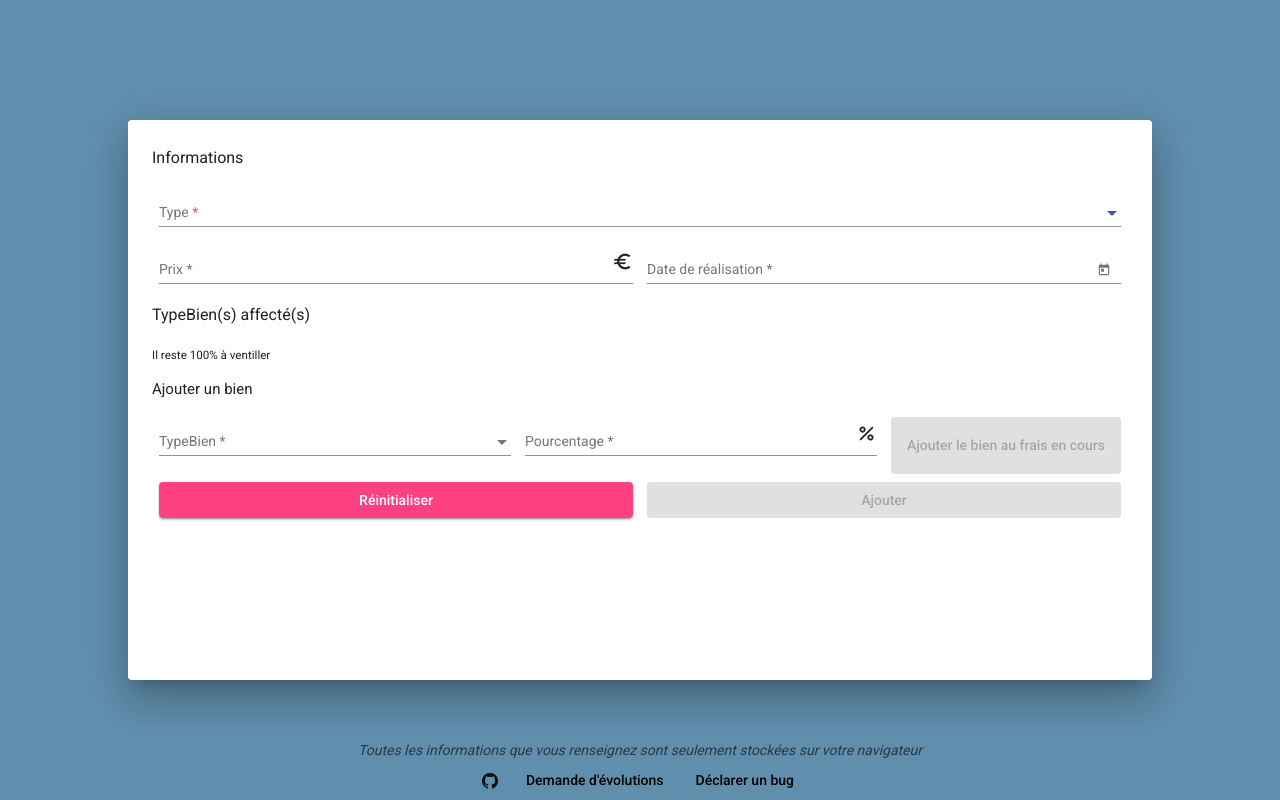
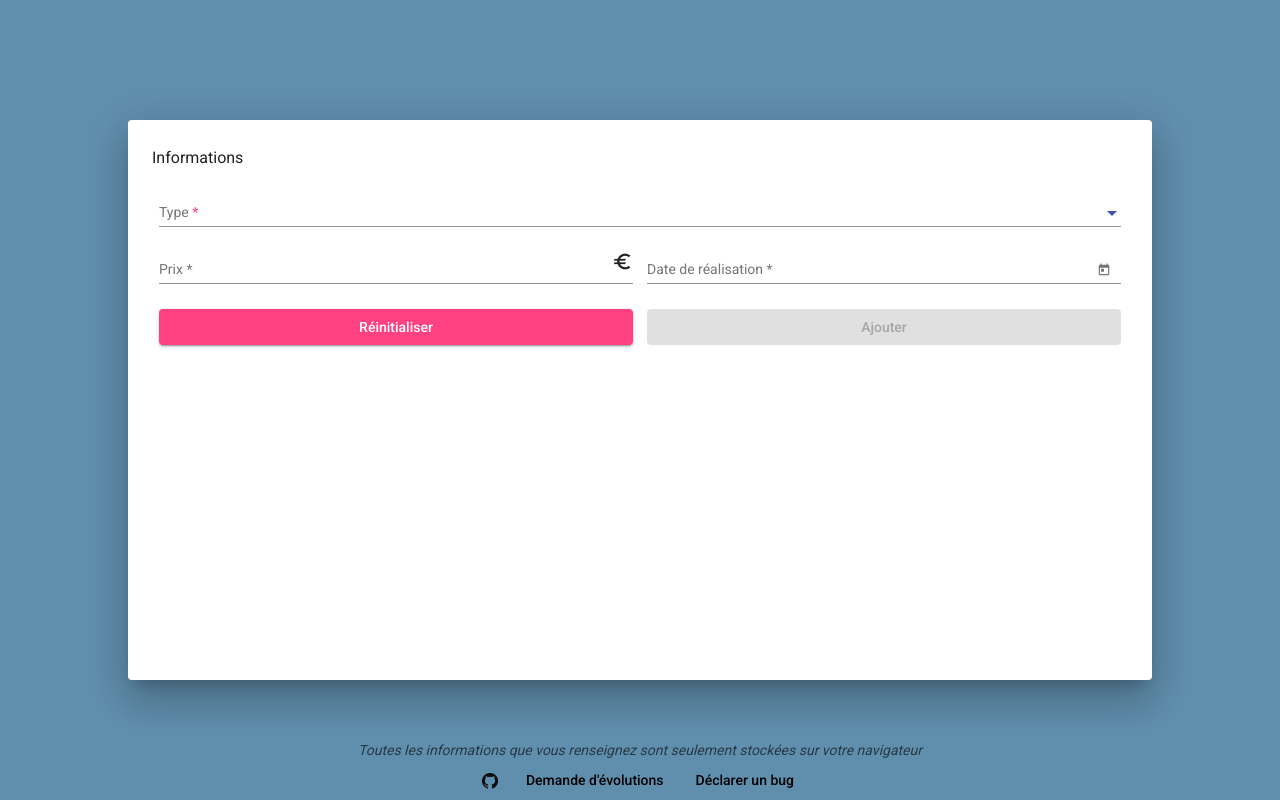
Before and after one commit to j-catania/impots, an Angular app: page /calcul in a window 1280 px wide. Built offline with nearby package versions, Linux system fonts and the light colour scheme.

Commit message:
rg pour création de frais

```diff
--- a/src/app/create-frais/create-frais.component.html
+++ b/src/app/create-frais/create-frais.component.html
@@ -28,18 +28,21 @@
     </mat-form-field>
   </div>
 
-  <h3>TypeBien(s) affecté(s)</h3>
-  <h5>Il reste {{100 - activePercent}}% à ventiller</h5>
+  <ng-container *ngIf="!form.invalid">
+    <h3>Bien(s) affecté(s)</h3>
+    <h5 *ngIf="form.get('biens')?.value?.length > 0 && activePercent !== 100">Il reste {{100 - activePercent}}% à
+      ventiller</h5>
     <div *ngFor="let bien of form.get('biens')?.value">{{bien.bien.nom}} {{bien.pourcent}}%
       ({{form.get('prix')?.value * bien.pourcent / 100}}€)
     </div>
 
-  <h4>Ajouter un bien</h4>
+    <h4 *ngIf="activePercent !== 100">Ajouter un bien</h4>
     <form [formGroup]="formBien" class="flex-line">
       <mat-form-field>
         <mat-label>TypeBien</mat-label>
         <mat-select formControlName="bien">
-        <mat-option *ngFor="let bien of biens" [value]="bien"> {{bien.nom}}</mat-option>
+          <mat-option *ngFor="let bien of biens" [disabled]="usedBienId.indexOf(bien.id) > -1"
+                      [value]="bien"> {{bien.nom}}</mat-option>
         </mat-select>
       </mat-form-field>
       <mat-form-field>
@@ -47,19 +50,21 @@
         <input formControlName="pourcent" matInput type="number">
         <mat-icon matSuffix>percent</mat-icon>
       </mat-form-field>
-    <ng-container *ngIf="formBien.get('pourcent')?.value">
+      <div style="flex: 0.5; display: flex; align-items: center; justify-content: center">
         ({{form.get('prix')?.value * formBien.get('pourcent')?.value / 100}}€)
-    </ng-container>
+      </div>
       <div class="flex-line">
-      <button (click)="addBien()" [disabled]="formBien.invalid && form.invalid" mat-raised-button>Ajouter le bien au
+        <button (click)="addBien()" [disabled]="formBien.invalid || form.invalid || activePercent === 100"
+                mat-raised-button>Ajouter le bien au
           frais en cours
         </button>
       </div>
     </form>
+  </ng-container>
 
   <div class="flex-line actions">
     <button color="accent" mat-raised-button type="reset">Réinitialiser</button>
-    <button [disabled]="form.invalid && activePercent !== 100" mat-raised-button>Ajouter</button>
+    <button [disabled]="activePercent !== 100" mat-raised-button>Ajouter</button>
   </div>
 
 </form>
--- a/src/app/create-frais/create-frais.component.ts
+++ b/src/app/create-frais/create-frais.component.ts
@@ -15,16 +15,17 @@ export class CreateFraisComponent implements OnInit {
     autre: new FormControl(null),
     prix: new FormControl(null, [Validators.required, Validators.min(1)]),
     date: new FormControl(null, Validators.required),
-    biens: new FormControl([], [Validators.required])
+    biens: new FormControl([])
   })
   formBien = new FormGroup({
     bien: new FormControl(null, Validators.required),
-    pourcent: new FormControl(null, [Validators.required, Validators.min(0.1)])
+    pourcent: new FormControl(null, [Validators.required, Validators.min(0.1), Validators.max(100)])
   })
   typesFrais = this.appService.savedData.value.typeFrais;
   biens = this.appService.savedData.value.biens;
   maxDate = new Date()
 
+  usedBienId: any = []
   activePercent: number = 0;
 
   constructor(private appService: AppService, public dialogRef: MatDialogRef<CreateFraisComponent>) {
@@ -43,13 +44,17 @@ export class CreateFraisComponent implements OnInit {
 
   addBien() {
     this.form.get('biens')?.value.push(this.formBien.getRawValue())
+    this.usedBienId.push(this.formBien.getRawValue().bien.id)
 
     this.activePercent = this.form.get('biens')?.value
       .map((bien: { pourcent: number; }) => bien.pourcent)
       .reduce((accumulator: number, value: number) => {
         return accumulator + value;
       }, 0);
+    console.log(this.usedBienId)
+    this.formBien.get('pourcent')?.setValidators([Validators.required, Validators.min(0.1), Validators.max(100 - this.activePercent)])
     this.formBien.reset()
+    this.formBien.get('pourcent')?.updateValueAndValidity()
   }
 
   submit() {
```
Lines whose indentation alone changed are shown as unchanged.
